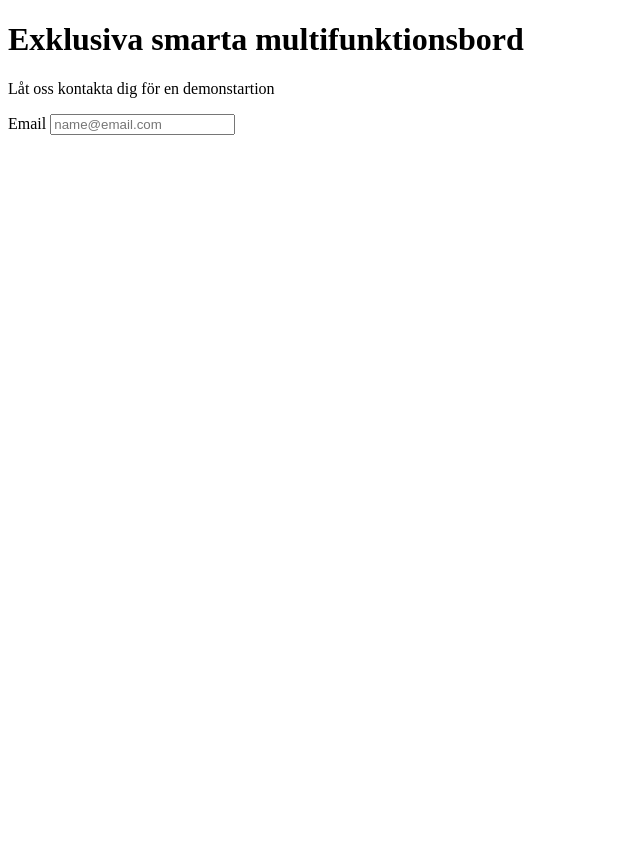
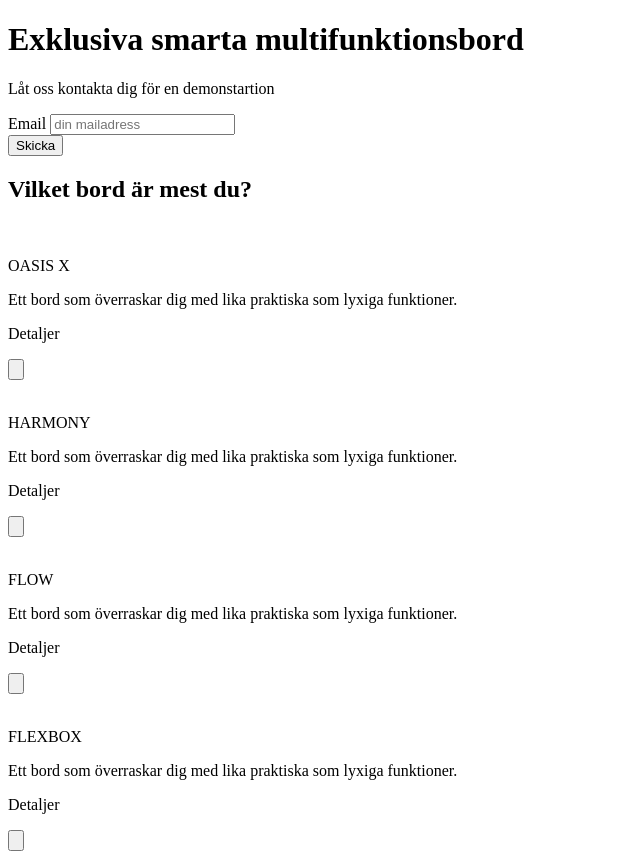
Before and after one commit to Divjana/Protech, a plain HTML site: page index.html in a window 1280 px wide. Shown: the whole page, without its empty margins (0-640 px from the left). Before the commit the page ends 800 px from the top, so only its background shows below. Drawn offline with Linux system fonts and the light colour scheme.

Commit message:
html commit

```diff
--- a/index.html
+++ b/index.html
@@ -12,29 +12,68 @@
 <div>
     <h1>Exklusiva smarta multifunktionsbord</h1>
     <p>Låt oss kontakta dig för en demonstartion</p>
+</div>
     <section class="demo">
         <div>
             <label for="email">Email</label>
-            <input type="email" name="email" id="email" placeholder="name@email.com">
+            <input type="email" name="email" id="email" placeholder="din mailadress">
+        </div>
+            <button type="submit">Skicka</button>
         </div>
     </section>
-</div>
+
   </header>
     <main>
         <section class="product">
+            <h2>Vilket bord är mest du?</h2>
+            <img src=""/>
+            <p class="product-head">OASIS X</p>
+            <p class="product-description">Ett bord som överraskar dig med lika praktiska som lyxiga funktioner.</p>
+            <div>
+                <p class="details">Detaljer</p>
+                <button>
+                    <img src="" />
+                </button>
+            </div>
 
         </section>
 
         <section class="product">
+            <img src=""/>
+            <p class="product-head">HARMONY</p>
+            <p class="product-description">Ett bord som överraskar dig med lika praktiska som lyxiga funktioner.</p>
+            <div>
+                <p class="details">Detaljer</p>
+                <button>
+                    <img src="" />
+                </button>
+            </div>
 
         </section>
 
         <section class="product">
+            <img src=""/>
+            <p class="product-head">FLOW</p>
+            <p class="product-description">Ett bord som överraskar dig med lika praktiska som lyxiga funktioner.</p>
+            <div>
+                <p class="details">Detaljer</p>
+                <button>
+                    <img src="" />
+                </button>
+            </div>
 
         </section>
 
         <section class="product">
-
+            <img src=""/>
+            <p class="product-head">FLEXBOX</p>
+            <p class="product-description">Ett bord som överraskar dig med lika praktiska som lyxiga funktioner.</p>
+            <div>
+            <p class="details">Detaljer</p>
+            <button>
+                <img src="" />
+            </button>
+            </div>
         </section>
 
     </main>
--- a/style.css
+++ b/style.css
@@ -0,0 +1,7 @@
+.button {
+    cursor: pointer;
+}
+
+.h1 {
+    color: aqua;
+}
```
Also changed, not shown: footer.html (deleted, +0 -11 lines).
